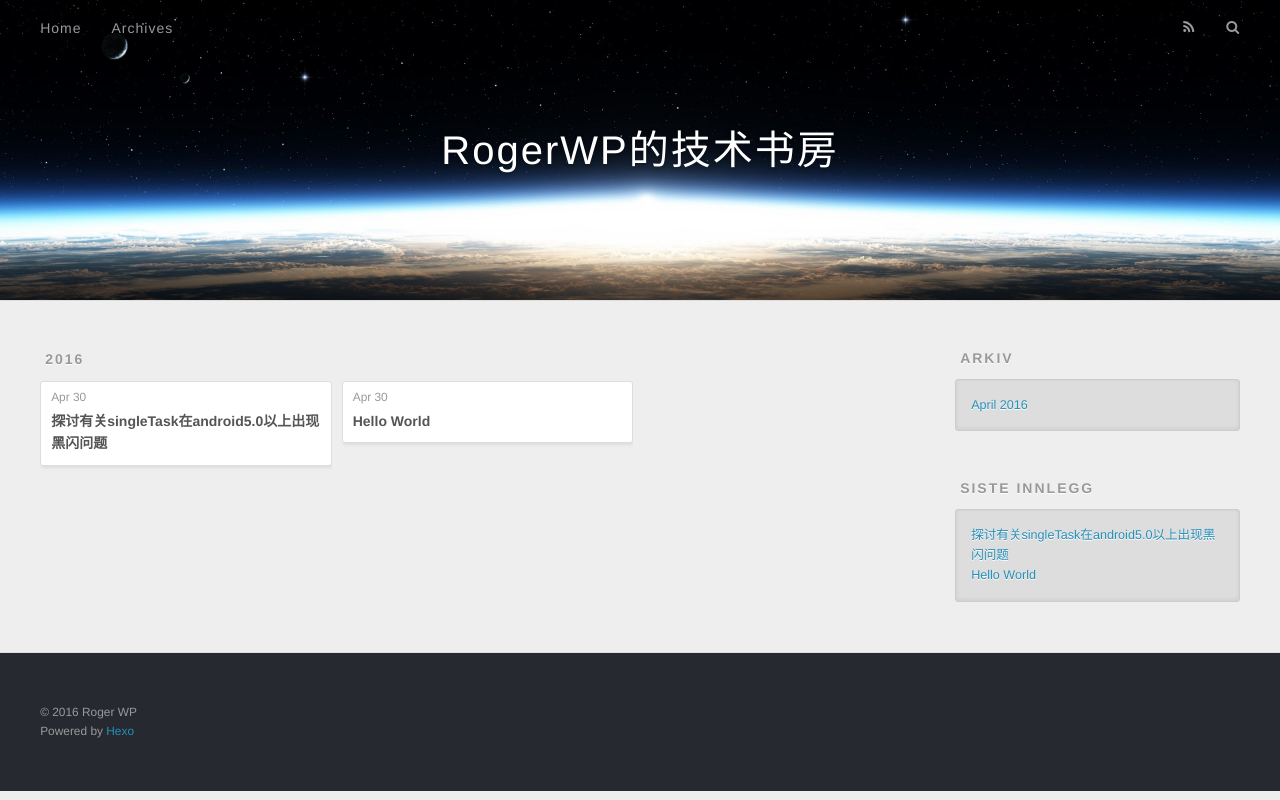
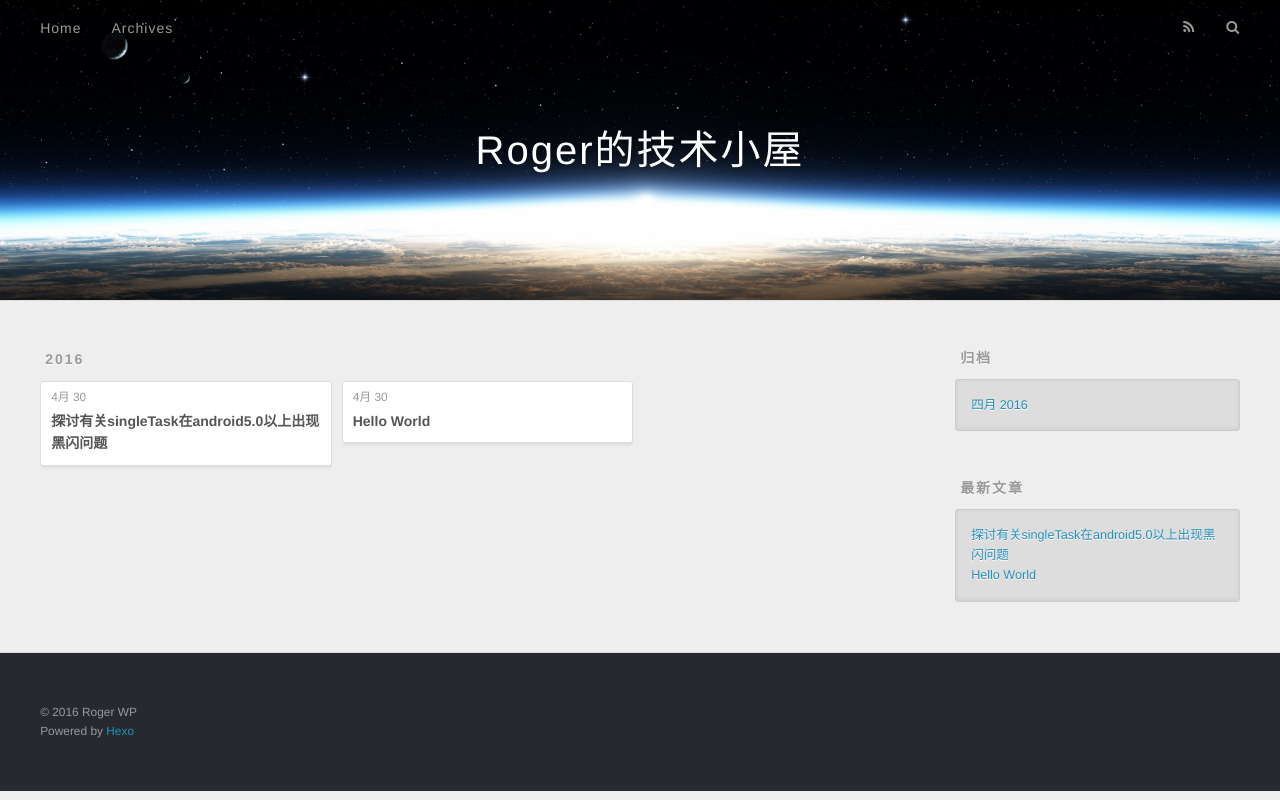
Before and after one commit to RogerWP/rogerwp.github.io, a plain HTML site: page archives/index.html in a window 1280 px wide. Drawn offline with nearby package versions, Linux system fonts and the light colour scheme.

Commit message:
Site updated: 2016-05-09 20:55:09

```diff
--- a/archives/index.html
+++ b/archives/index.html
@@ -3,19 +3,19 @@
 <head>
   <meta charset="utf-8">
 
-  <title>Arkiv | RogerWP的技术书房</title>
+  <title>归档 | Roger的技术小屋</title>
   <meta name="viewport" content="width=device-width, initial-scale=1, maximum-scale=1">
   <meta name="description">
 <meta property="og:type" content="website">
-<meta property="og:title" content="RogerWP的技术书房">
+<meta property="og:title" content="Roger的技术小屋">
 <meta property="og:url" content="http://rogerwp.github.io/archives/index.html">
-<meta property="og:site_name" content="RogerWP的技术书房">
+<meta property="og:site_name" content="Roger的技术小屋">
 <meta property="og:description">
 <meta name="twitter:card" content="summary">
-<meta name="twitter:title" content="RogerWP的技术书房">
+<meta name="twitter:title" content="Roger的技术小屋">
 <meta name="twitter:description">
 
-    <link rel="alternate" href="/atom.xml" title="RogerWP的技术书房" type="application/atom+xml">
+    <link rel="alternate" href="/atom.xml" title="Roger的技术小屋" type="application/atom+xml">
 
 
     <link rel="icon" href="/favicon.png">
@@ -36,7 +36,7 @@
   <div id="header-outer" class="outer">
     <div id="header-title" class="inner">
       <h1 id="logo-wrap">
-        <a href="/" id="logo">RogerWP的技术书房</a>
+        <a href="/" id="logo">Roger的技术小屋</a>
       </h1>
 
     </div>
@@ -53,7 +53,7 @@
 
           <a id="nav-rss-link" class="nav-icon" href="/atom.xml" title="RSS Feed"></a>
 
-        <a id="nav-search-btn" class="nav-icon" title="Søk"></a>
+        <a id="nav-search-btn" class="nav-icon" title="搜索"></a>
       </nav>
       <div id="search-form-wrap">
         <form action="//google.com/search" method="get" accept-charset="UTF-8" class="search-form"><input type="search" name="q" results="0" class="search-form-input" placeholder="Search"><button type="submit" class="search-form-submit">&#xF002;</button><input type="hidden" name="sitesearch" value="http://rogerwp.github.io"></form>
@@ -79,7 +79,7 @@
   <div class="archive-article-inner">
     <header class="archive-article-header">
       <a href="/2016/04/30/探讨有关singleTask在android5-0以上出现黑闪问题/" class="archive-article-date">
-  <time datetime="2016-04-30T15:21:42.000Z" itemprop="datePublished">Apr 30</time>
+  <time datetime="2016-04-30T15:21:42.000Z" itemprop="datePublished">4月 30</time>
 </a>
 
 
@@ -98,7 +98,7 @@
   <div class="archive-article-inner">
     <header class="archive-article-header">
       <a href="/2016/04/30/hello-world/" class="archive-article-date">
-  <time datetime="2016-04-30T10:48:50.000Z" itemprop="datePublished">Apr 30</time>
+  <time datetime="2016-04-30T10:48:50.000Z" itemprop="datePublished">4月 30</time>
 </a>
 
 
@@ -129,9 +129,9 @@
 
 
   <div class="widget-wrap">
-    <h3 class="widget-title">Arkiv</h3>
+    <h3 class="widget-title">归档</h3>
     <div class="widget">
-      <ul class="archive-list"><li class="archive-list-item"><a class="archive-list-link" href="/archives/2016/04/">April 2016</a></li></ul>
+      <ul class="archive-list"><li class="archive-list-item"><a class="archive-list-link" href="/archives/2016/04/">四月 2016</a></li></ul>
     </div>
   </div>
 
@@ -139,7 +139,7 @@
 
 
   <div class="widget-wrap">
-    <h3 class="widget-title">Siste innlegg</h3>
+    <h3 class="widget-title">最新文章</h3>
     <div class="widget">
       <ul>
 
```
Also changed, not shown: 2016/04/30/hello-world/index.html (+9 -9 lines), 2016/04/30/探讨有关singleTask在android5-0以上出现黑闪问题/index.html (+9 -9 lines), archives/2016/04/index.html (+12 -12 lines), archives/2016/index.html (+12 -12 lines), index.html (+12 -12 lines).
